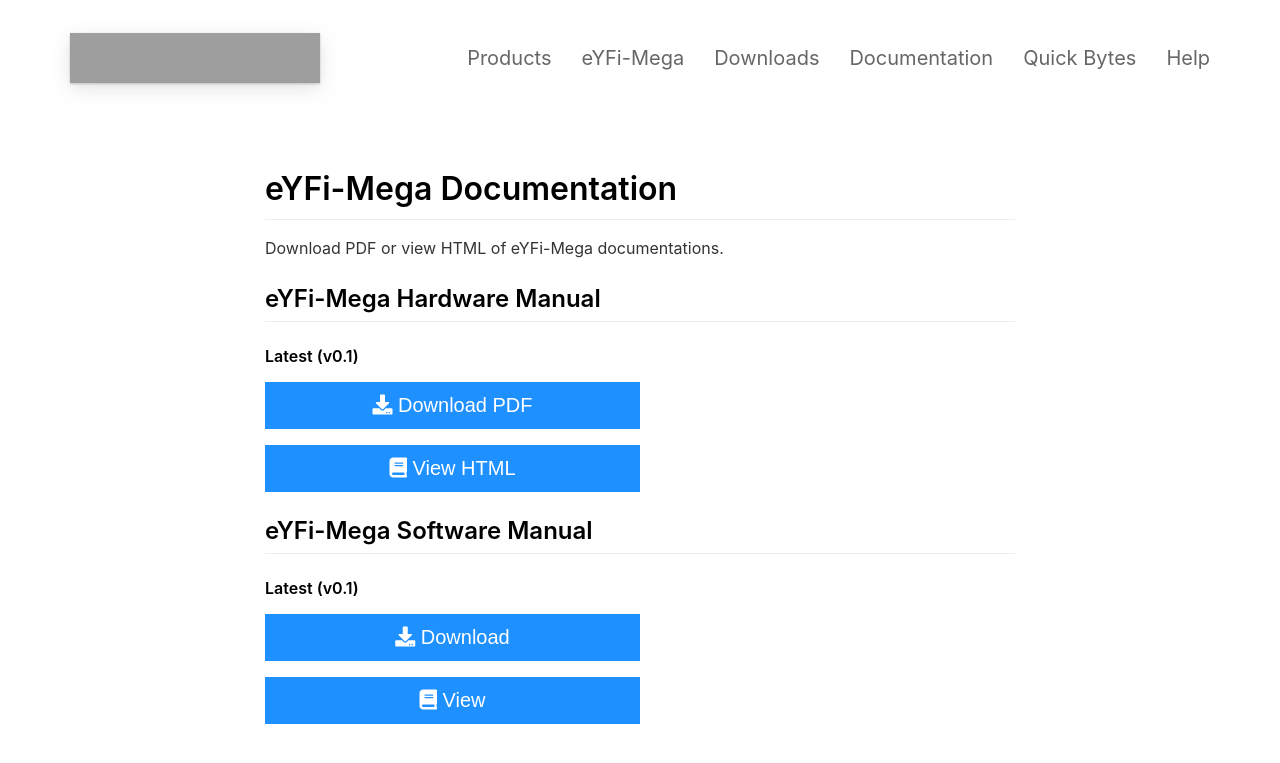
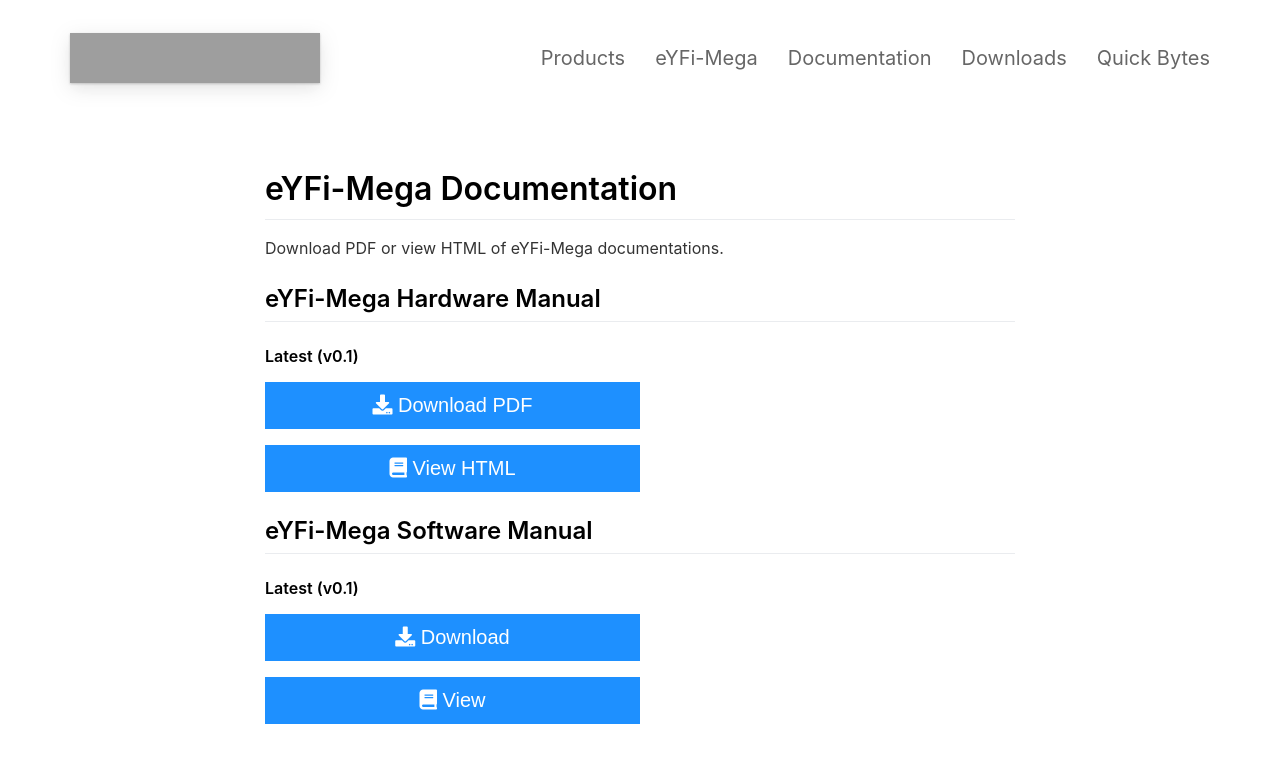
Before and after one commit to eyantra-products/eyfi-mega, a Jekyll site: the page built from _pages/documentation.md, in a window 1280 px wide. Shown: the top 763 px of the page. Built offline with Jekyll 4.4.1, drawn with Linux system fonts in a browser that asks for light colours; nearby versions of some CDN libraries; grey boxes are pictures that could not be loaded.

Commit message:
header links updated

```diff
--- a/_includes/header.html
+++ b/_includes/header.html
@@ -42,13 +42,13 @@ tr:nth-child(even) {
 
 				<li><a href="/eyfi-mega/" target="_self">eYFi-Mega</a></li>
 
+				<li><a href="/eyfi-mega/documentation/" target="_self">Documentation</a></li>
+
 				<li><a href="/eyfi-mega/downloads/" target="_self">Downloads</a></li>
-
-				<li><a href="/eyfi-mega/documentation/" target="_self">Documentation</a></li>
 
                 <li><a href="/eyfi-mega/tutorials/" target="_self">Quick Bytes</a></li>
 
-                <li><a href="/eyfi-mega/help/" target="_self">Help</a></li>
+                <!-- <li><a href="/eyfi-mega/help/" target="_self">Help</a></li> -->
 
 		</ul>
 	</nav>
```
